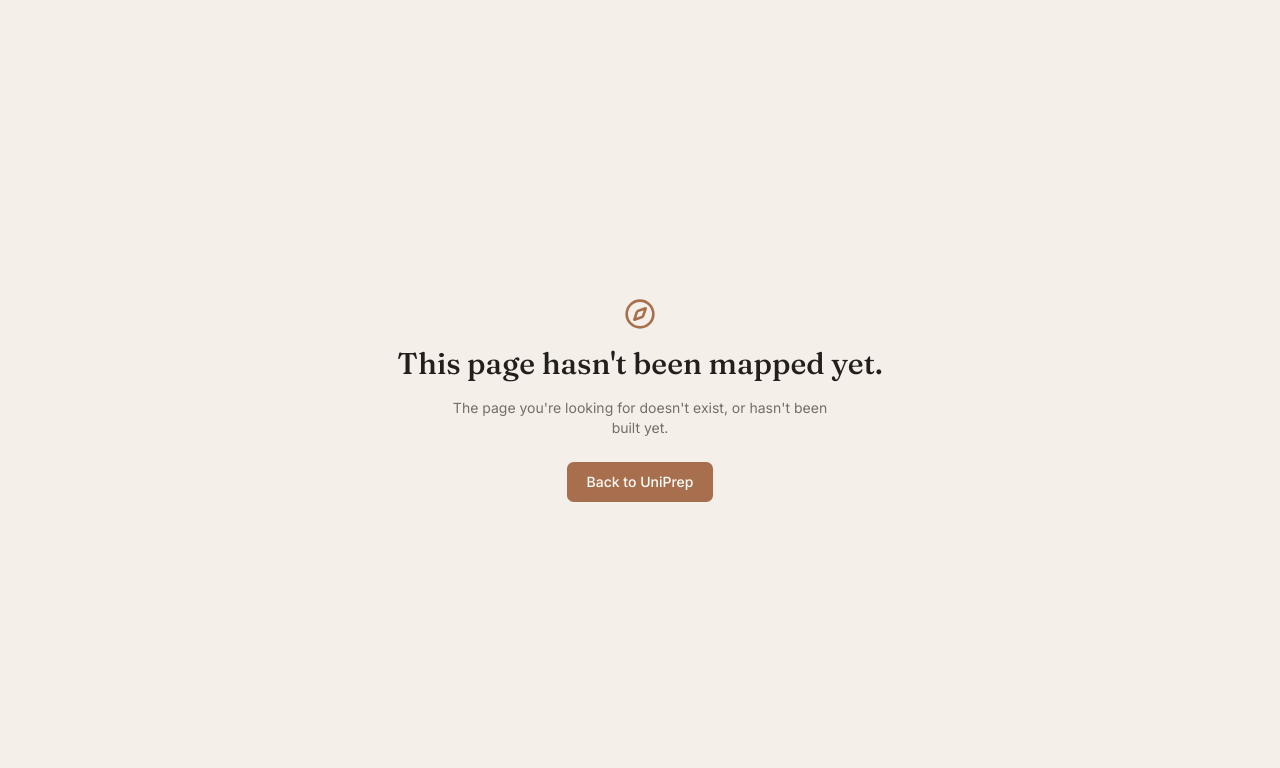
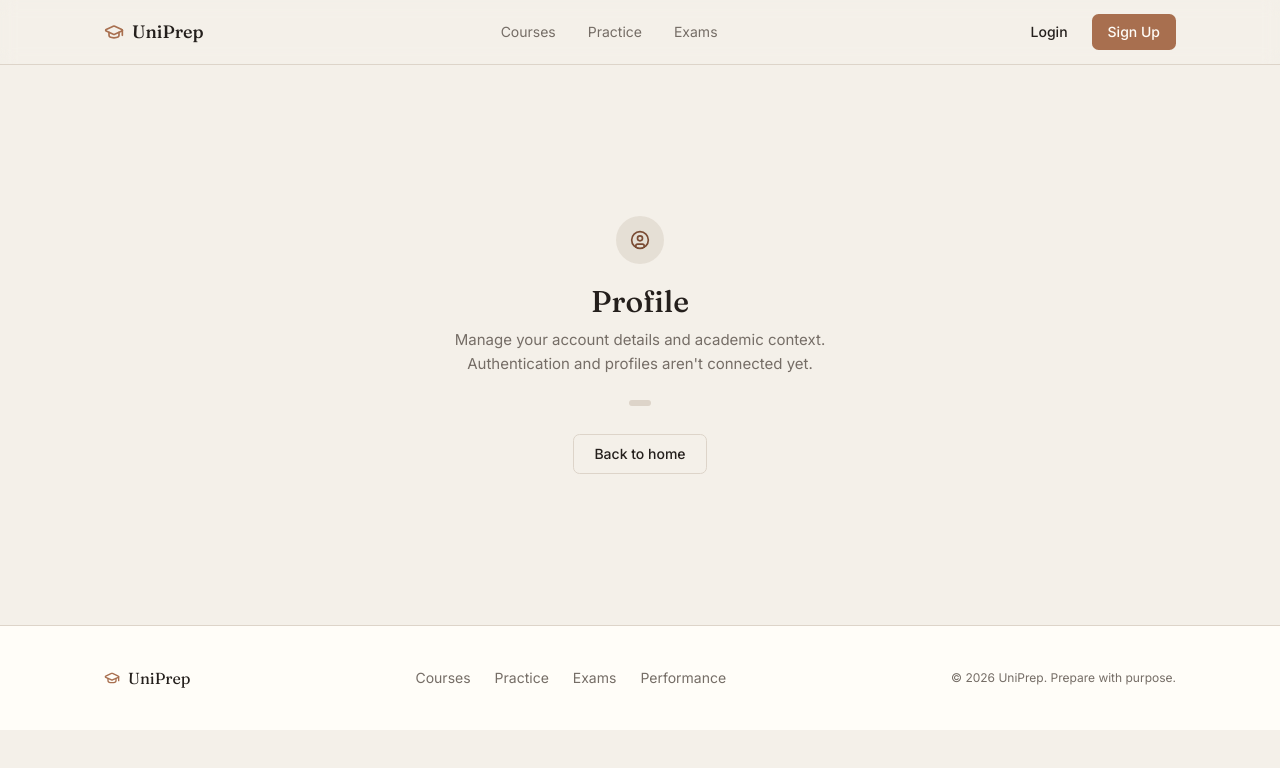
Before and after one commit to Nath-dev160/uniPrep, a Next.js app: page /profile in a window 1280 px wide. Before the commit this address had no page. Shown: the top 768 px of the page. Built offline with nearby package versions, Linux system fonts and the light colour scheme.

Commit message:
Add files via upload

```diff
--- /dev/null
+++ b/src/app/profile/page.tsx
@@ -0,0 +1,14 @@
+import { UserCircle } from "lucide-react";
+
+import { PlaceholderPage } from "@/components/layout/placeholder-page";
+
+export default function ProfilePage() {
+  return (
+    <PlaceholderPage
+      icon={UserCircle}
+      title="Profile"
+      description="Manage your account details and academic context. Authentication and profiles aren't connected yet."
+      primaryCta={{ label: "Go to login", href: "/login" }}
+    />
+  );
+}
```
